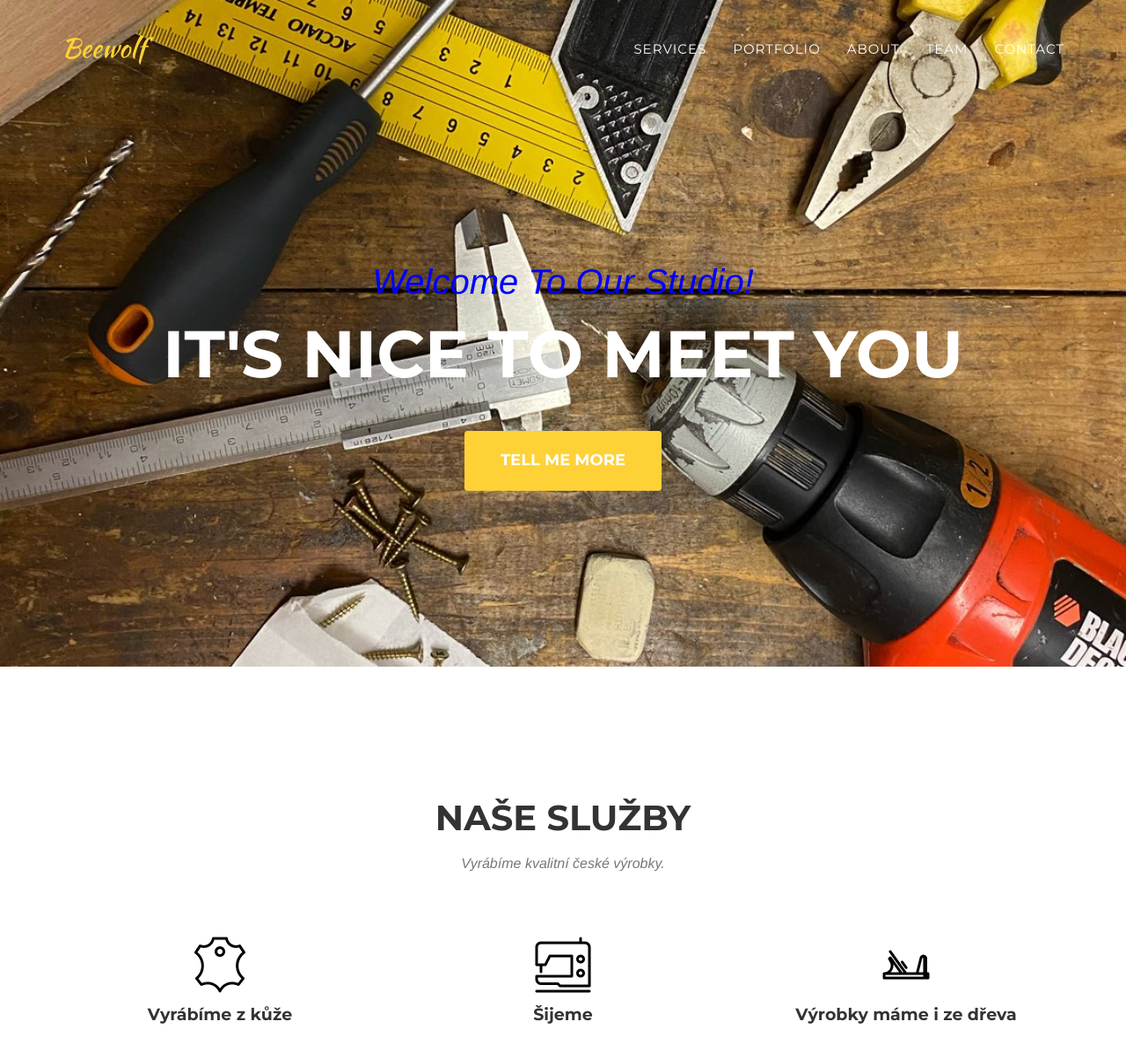
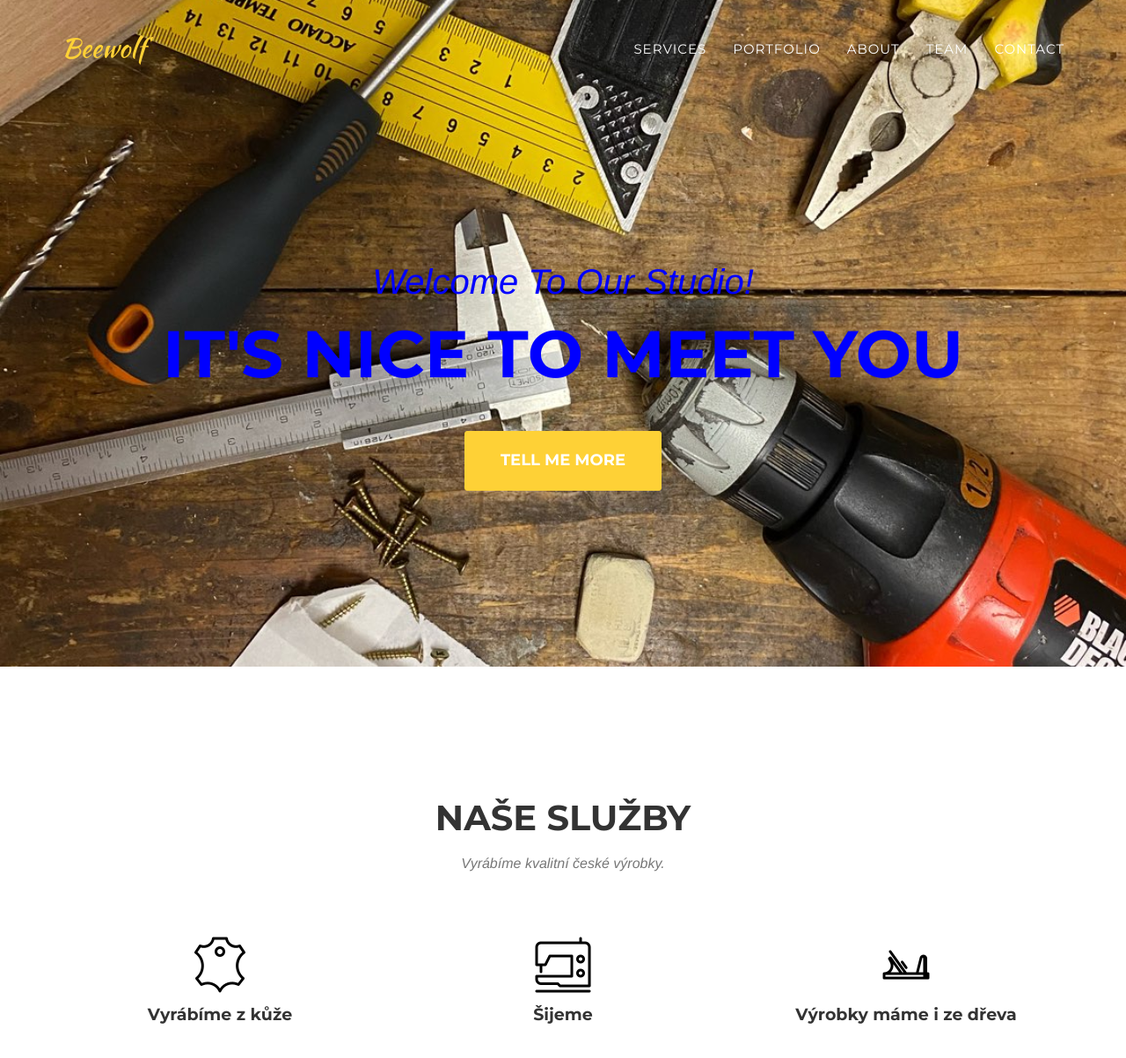
Before and after one commit to FrantisekKracmar/beewolf, a Jekyll site: the page built from index.html, in a window 1280 px wide and 1400 px high. Shown: the top 1203 px of the window at 88% size. Built offline with Jekyll 4.4.1, drawn with Linux system fonts in a browser that asks for light colours; some web fonts are replaced.

Commit message:
text color

```diff
--- a/_includes/css/agency.css
+++ b/_includes/css/agency.css
@@ -281,6 +281,7 @@ header {
 header .intro-text {
     padding-top: 100px;
     padding-bottom: 50px;
+	color: blue;
 }
 
 header .intro-text .intro-lead-in {
@@ -289,7 +290,6 @@ header .intro-text .intro-lead-in {
     font-size: 22px;
     font-style: italic;
     line-height: 22px;
-	color: blue;
 }
 
 header .intro-text .intro-heading {
```
